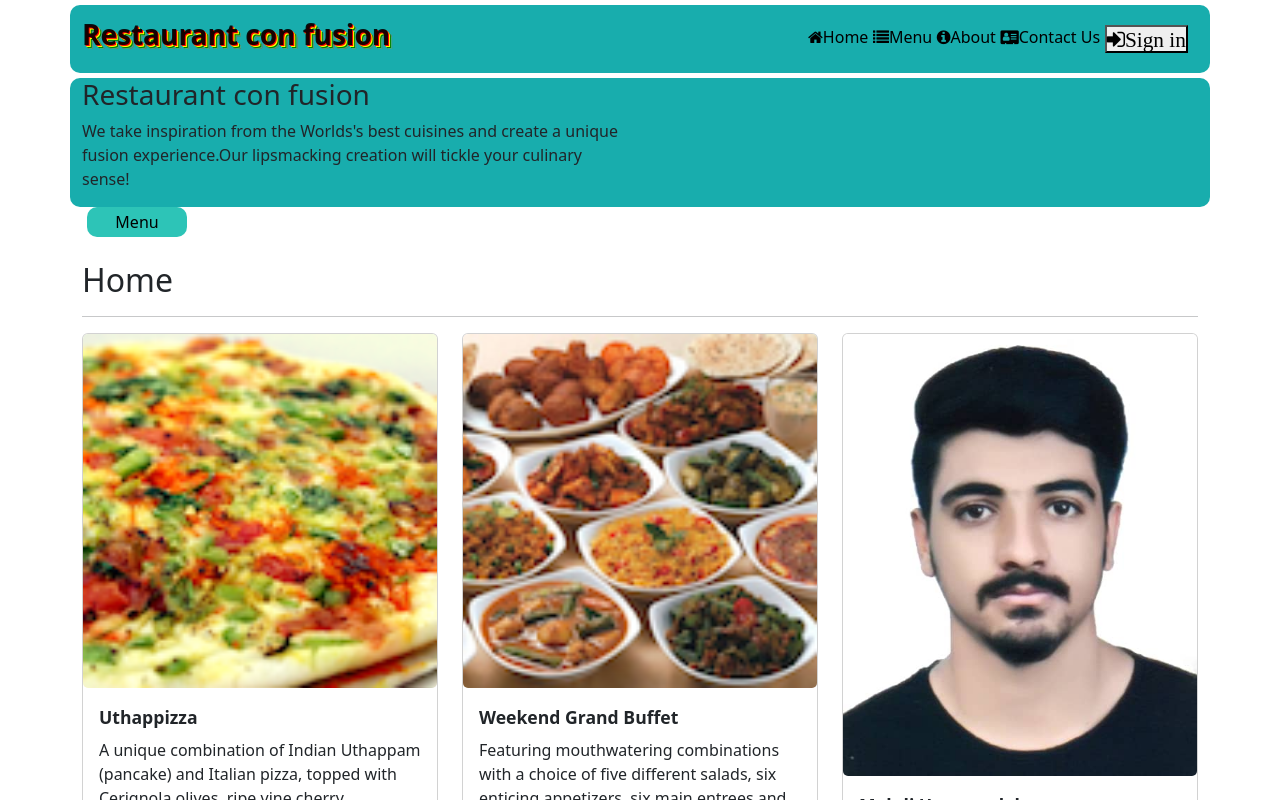
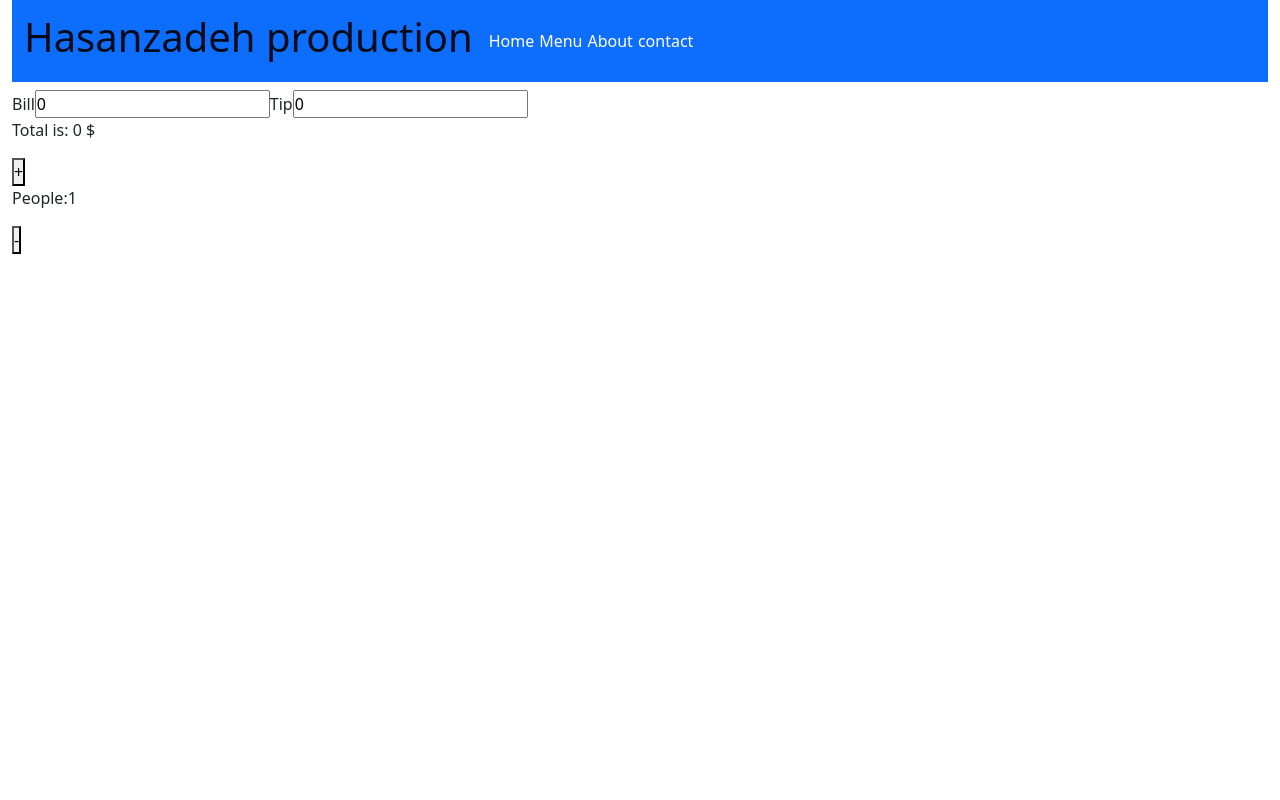
Before and after one commit to Mahdi-Hasanzadeh/RestaurantRepo, a React (Create React App) app: page /#/Contact in a window 1280 px wide. Shown: the top 800 px of the page. Built offline with nearby package versions, Linux system fonts and the light colour scheme.

Commit message:
redux Toolkit

```diff
--- a/package.json
+++ b/package.json
@@ -10,10 +10,10 @@
     "bootstrap": "^5.2.1",
     "bootstrap-social": "^5.1.1",
     "font-awesome": "^4.7.0",
+    "json-server": "^0.17.0",
     "react": "^18.2.0",
     "react-dom": "^18.2.0",
     "react-redux": "^8.0.4",
-    "react-redux-form": "^1.16.14",
     "react-router-dom": "^6.4.1",
     "react-scripts": "5.0.1",
     "reactstrap": "^9.1.4",
--- a/public/index.html
+++ b/public/index.html
@@ -40,5 +40,23 @@
       To create a production bundle, use `npm run build` or `yarn build`.
     -->
 </body>
+<script>
+  //()
+  console.log("original Array")
+  const arr = new Array(1, 2, 3, 4, 5, 6, 7, 7, 8, 9);
+  function Person(name, lastName, age) {
+    this.name = name;
+    this.lastName = lastName;
+    this.age = age;
+  }
+
+  const convert = (hours) => {
+    const seconds = Number(hours) * 60 * 60;
+    return Number(seconds);
+  }
+
+  console.log(convert(24));
+
+</script>
 
 </html>
--- a/src/App.css
+++ b/src/App.css
@@ -148,3 +148,9 @@ body {
   border-radius: 5px;
   cursor: pointer;
 }
+
+.a {
+  color: white;
+  text-decoration: none;
+  margin-right: 5px;
+}
--- a/src/ConfigureStore.js
+++ b/src/ConfigureStore.js
@@ -1,58 +1,45 @@
-import { configureStore, createSlice, combineReducers } from "@reduxjs/toolkit";
+import {
+  configureStore,
+  createSlice,
+  createAsyncThunk
+} from "@reduxjs/toolkit";
 import Dishes from "./shared/dishes.js";
 import Comments from "./shared/Comments.js";
 import Promotions from "./shared/Promotions.js";
 import Leaders from "./shared/Leaders.js";
-import { nanoid } from "nanoid";
-// const initialState = {
-//   dishes: Dishes,
-//   comments: Comments,
-//   leaders: Leaders,
-//   promotions: Promotions
-// };
 
-// const dataSlice = createSlice({
-//   name: "data",
-//   initialState
-// });
-// export const store = configureStore({
-//   reducer: {
-//     Data: dataSlice.reducer
-//   }
 //()
-// });
 //C
+
 const initialStateForDishes = {
-  dishes: Dishes
+  dishes: Dishes,
+  isLoading: false
 };
+
 const initialStateForComments = {
   comments: Comments
 };
+
 const initialStateForLeaders = {
   leaders: Leaders
 };
+
 const initialStateForPromotions = {
   promotions: Promotions
 };
-
-// const initialState = {
-//   dishes: Dishes,
-//   leaders: Leaders,
-//   promotions: Promotions,
-//   comments: Comments
-// };
 
 const dishesSlice = createSlice({
   name: "dishes",
   initialState: initialStateForDishes
 });
+
 const commentsSlice = createSlice({
   name: "comments",
-  initialState: { comments: Comments },
+  initialState: { comments: initialStateForComments },
   reducers: {
     addComment: (state, action) => {
       const newcomment = {
-        id: state.comments.length,
+        id: state.comments.comments.length,
         dishId: action.payload.dishId,
         rating:
           action.payload.rating === "undefined" ? 1 : action.payload.rating,
@@ -60,9 +47,10 @@ const commentsSlice = createSlice({
         author: action.payload.author,
         date: new Date().toLocaleDateString()
       };
-      console.log(state.comments.length);
-      console.log(action.payload);
-      state.comments.push(newcomment);
+      // console.log(state.comments.length);
+      // console.log(action.payload);
+      // console.log(state.comments.comments);
+      state.comments.comments.push(newcomment);
       //?
     }
   }
--- a/src/components/DishdetailComponent.js
+++ b/src/components/DishdetailComponent.js
@@ -18,17 +18,21 @@ import {
 } from "reactstrap";
 import { useDispatch } from "react-redux";
 import { useParams, Link } from "react-router-dom";
-import { Control, LocalForm, Errors } from "react-redux-form";
 import { addComment } from "../ConfigureStore.js";
-const required = val => val && val.length;
-const maxLength = len => val => !val || val.length <= len;
-const minLength = len => val => val && val.length >= len;
 
 class CommentForm extends Component {
   constructor(props) {
     super(props);
     this.state = {
-      isOpen: false
+      isOpen: false,
+      author: "",
+      rating: "",
+      comment: "",
+      touched: {
+        author: false,
+        rating: false,
+        comment: false
+      }
     };
   }
   handleToggle = () => {
@@ -40,13 +44,82 @@ class CommentForm extends Component {
   };
   //()
 
-  handleSubmit = values => {
+  handlechange = event => {
+    const { name, value } = event.target;
+    this.setState(prevData => {
+      return {
+        ...prevData,
+        [name]: value
+      };
+    });
+  };
+
+  validation = (rating, author, comment) => {
+    const errors = {
+      rating: "",
+      author: "",
+      comment: "",
+      isRating: false,
+      isAuthor: false,
+      iscomment: false
+    };
+    if (this.state.touched.rating && rating === "") {
+      errors.rating = "Required, rate our food please";
+    } else {
+      errors.isRating = true;
+    }
+
+    if (this.state.touched.author && author.length < 3) {
+      errors.author = "Name Should be at least 3 characters";
+    } else if (this.state.touched.author && author.length > 15) {
+      errors.author = "Name Should be at max 15 characters";
+    } else {
+      errors.isAuthor = true;
+    }
+
+    if (this.state.touched.comment && comment.length === 0) {
+      errors.comment = "Required, Please write a comment";
+    } else {
+      errors.iscomment = true;
+    }
+
+    return errors;
+  };
+
+  handleBlur = event => {
+    const { name } = event.target;
+    this.setState(prevData => {
+      return {
+        ...prevData,
+        touched: {
+          ...prevData.touched,
+          [name]: true
+        }
+      };
+    });
+  };
+
+  handleSubmit = event => {
+    const errors = this.validation(
+      this.state.rating,
+      this.state.author,
+      this.state.comment
+    );
+
+    if (
+      errors.isRating === false ||
+      errors.isAuthor === false ||
+      errors.iscomment === false
+    ) {
+      event.preventDefault();
+      return;
+    }
     this.props.dispatch(
       addComment({
         dishId: this.props.dishId,
-        author: values.author,
-        comment: values.comment,
-        rating: values.rating
+        author: this.state.author,
+        comment: this.state.comment,
+        rating: this.state.rating
       })
     );
     this.handleToggle();
@@ -63,11 +136,19 @@ class CommentForm extends Component {
     //   setIsOpen(prevData => !prevData);
     // }
   };
+  //()
+
   render() {
+    const errors = this.validation(
+      this.state.rating,
+      this.state.author,
+      this.state.comment
+    );
+    console.log(errors);
     return (
       <React.Fragment>
         <div className="col-5 mb-2 ">
-          <i className="">
+          <i>
             <button onClick={this.handleToggle} className="commentBtn">
               Submit Comment
             </button>
@@ -81,95 +162,78 @@ class CommentForm extends Component {
             Submit Comment
           </ModalHeader>
           <ModalBody>
-            <LocalForm onSubmit={values => this.handleSubmit(values)}>
-              <Row className="form-group">
-                <Label htmlFor="rating">Rating</Label>
-                <Control.select
-                  className="form-control"
+            <Form onSubmit={this.handleSubmit}>
+              <FormGroup row>
+                <Label md={2} htmlFor="rating">
+                  Rating
+                </Label>
+                <Col md={10}>
+                  <Input
+                    onBlur={this.handleBlur}
+                    onChange={this.handlechange}
+                    type="select"
                     name="rating"
-                  model=".rating"
                     id="rating"
-                  validators={{
-                    required
-                  }}
+                    value={this.state.rating}
+                    valid={errors.rating === ""}
+                    invalid={errors.rating != ""}
                   >
                     <option>1</option>
                     <option>2</option>
                     <option>3</option>
                     <option>4</option>
                     <option>5</option>
-                </Control.select>
-
-                <Errors
-                  className="text-danger"
-                  model=".rating"
-                  show="touched"
-                  messages={{
-                    required: "Required"
-                  }}
-                />
-              </Row>
-              <br />
-              <Row className="form-group">
-                <Label htmlFor="author">Name</Label>
-                <Control.text
-                  model=".author"
-                  className="form-control"
+                  </Input>
+                  <FormFeedback>{errors.rating}</FormFeedback>
+                </Col>
+              </FormGroup>
+              <FormGroup row>
+                <Label md={2} htmlFor="author">
+                  Name
+                </Label>
+                <Col md={10}>
+                  <Input
+                    onBlur={this.handleBlur}
+                    onChange={this.handlechange}
                     placeholder="Name"
                     name="author"
+                    value={this.state.author}
                     id="author"
-                  validators={{
-                    required,
-                    minLength: minLength(3),
-                    maxLength: maxLength(15)
-                  }}
+                    valid={errors.author === ""}
+                    invalid={errors.author != ""}
                   />
-                <Errors
-                  className="text-danger"
-                  model=".author"
-                  show="touched"
-                  messages={{
-                    required: "Required,",
-                    minLength: "Name Should be at least 3 Characters",
-                    maxLength: "Name Should be at max 15 Characters"
-                  }}
-                />
-              </Row>
-              <br />
-              <Row className="form-group">
-                <Label htmlFor="comment">Comment</Label>
-                <Control.textarea
-                  row="6"
-                  className="form-control"
-                  model=".comment"
+                  <FormFeedback>{errors.author}</FormFeedback>
+                </Col>
+              </FormGroup>
+              <FormGroup row>
+                <Label md={2} htmlFor="comment">
+                  Comment
+                </Label>
+                <Col md={10}>
+                  <Input
+                    onBlur={this.handleBlur}
+                    onChange={this.handlechange}
+                    type="textarea"
                     placeholder="Your Comment Here..."
                     name="comment"
                     id="comment"
-                  validators={{
-                    required,
-                    minLength: minLength(1)
-                  }}
+                    value={this.state.comment}
+                    valid={errors.comment === ""}
+                    invalid={errors.comment != ""}
                   />
-                <Errors
-                  className="text-danger"
-                  model=".comment"
-                  show="touched"
-                  messages={{
-                    required: "Required,",
-                    minLength: "Write a comment"
-                  }}
-                />
-              </Row>
-              <Row className="form-group">
-                <Col>
+                  <FormFeedback>{errors.comment}</FormFeedback>
+                </Col>
+              </FormGroup>
+              <FormGroup row>
+                <Col md={{ size: 8, offset: 3 }}>
                   <Input
                     type="submit"
                     value="Submit"
                     className="mt-1 bg bg-primary text-white"
                   />
                 </Col>
-              </Row>
-            </LocalForm>
+              </FormGroup>
+            </Form>
           </ModalBody>
         </Modal>
       </React.Fragment>
--- a/src/components/MainComponent.jsx
+++ b/src/components/MainComponent.jsx
@@ -15,7 +15,7 @@ import { useSelector } from "react-redux";
 //()
 function Main(props) {
   const store = useSelector(store => store);
-  console.log(store.dishes);
+  // console.log(store.dishes);
   // const [state, setState] = React.useState({
   //   dishes: Dishes,
   //   comments: Comments,
@@ -71,7 +71,7 @@ function Main(props) {
             element={
               <DishDetail
                 data={store.dishes.dishes}
-                comments={store.comments.comments}
+                comments={store.comments.comments.comments}
               />
             }
           />
--- a/src/index.js
+++ b/src/index.js
@@ -5,15 +5,18 @@ import App from "./App";
 import reportWebVitals from "./reportWebVitals";
 import { Provider } from "react-redux";
 import { store } from "./ConfigureStore.js";
+import MyApp from "./practice/myApp.js";
 const root = ReactDOM.createRoot(document.getElementById("root"));
 root.render(
-  //<React.StrictMode>
+  <React.StrictMode>
     <Provider store={store}>
-      <App />
+      <MyApp />
     </Provider>
-  //</React.StrictMode>
+  </React.StrictMode>
 );
 // If you want to start measuring performance in your app, pass a function
 // to log results (for example: reportWebVitals(console.log))
 // or send to an analytics endpoint. Learn more: https://bit.ly/CRA-vitals
 reportWebVitals();
+
+//()
--- /dev/null
+++ b/src/practice/myApp.js
@@ -0,0 +1,139 @@
+import React from "react";
+import {
+  Navbar,
+  NavbarBrand,
+  NavbarToggler,
+  Collapse,
+  Nav,
+  NavItem,
+  Modal,
+  ModalBody,
+  ModalHeader,
+  ModalFooter
+} from "reactstrap";
+//C () ?
+export default function App() {
+  const [formData, setFormData] = React.useState({
+    bill: 0,
+    tip: 0,
+    discount: function() {
+      if (this.tip === 0) {
+        return this.bill;
+      } else {
+        const result = this.bill * this.tip;
+        const res = result / 100;
+        return this.bill - res;
+      }
+    }
+  });
+  const [peoplecount, setPeoplecount] = React.useState(1);
+  const handlechange = event => {
+    const { name, value } = event.target;
+    if (name === "tip") {
+      if (value > 100) {
+        return;
+      }
+    }
+    setFormData(prevData => {
+      return {
+        ...prevData,
+        [name]: value < 0 ? 0 : value
+      };
+    });
+  };
+  const [Open, setOpen] = React.useState({
+    isNavbarOpen: false,
+    isModalOpen: false
+  });
+  const increase = () => {
+    setPeoplecount(prevData => prevData + 1);
+  };
+  const decrease = () => {
+    if (peoplecount <= 1) {
+      return;
+    }
+    setPeoplecount(prevData => prevData - 1);
+  };
+  const handleToggle = () => {
+    setOpen(prevData => {
+      return {
+        ...prevData,
+        isModalOpen: !prevData.isModalOpen
+      };
+    });
+  };
+  const handleClick = () => {
+    setOpen(prevData => {
+      return {
+        ...prevData,
+        isNavbarOpen: !prevData.isNavbarOpen
+      };
+    });
+  };
+  return (
+    <React.Fragment>
+      <div className="container-fluid">
+        <Navbar expand="md" color="primary">
+          <NavbarToggler onClick={handleClick} />
+          <NavbarBrand>
+            <h1>Hasanzadeh production</h1>
+          </NavbarBrand>
+          <Collapse navbar isOpen={Open.isNavbarOpen}>
+            <Nav>
+              <NavItem>
+                <a className="a" href="www.google.com">
+                  Home
+                </a>
+                <a className="a" href="www.google.com">
+                  Menu
+                </a>
+                <a className="a" href="www.google.com">
+                  About
+                </a>
+                <a className="a" href="www.google.com">
+                  contact
+                </a>
+              </NavItem>
+            </Nav>
+          </Collapse>
+        </Navbar>
+      </div>
+      <div className="container-fluid mt-2">
+        <label>Bill</label>
+        <input
+          onChange={handlechange}
+          type="number"
+          placeholder="Bill"
+          name="bill"
+          value={formData.bill}
+        />
+        <label>Tip</label>
+
+        <input
+          onChange={handlechange}
+          type="number"
+          placeholder="Tip"
+          name="tip"
+          value={formData.tip}
+        />
+        <p>{`Total is: ${formData.discount() === 0
+          ? 0
+          : (formData.discount() / peoplecount).toFixed(2)} $ `}</p>
+
+        <button onClick={increase}>+</button>
+        <p> {`People:${peoplecount}`} </p>
+        <button onClick={decrease}>-</button>
+      </div>
+      <Modal isOpen={Open.isModalOpen} toggle={handleToggle}>
+        <ModalHeader color="primary" toggle={handleToggle}>
+          Welcome to Our Restaurant
+        </ModalHeader>
+        <ModalBody>
+          <h4>Are You ready</h4>
+          <button>Let's Go</button>
+        </ModalBody>
+        <ModalFooter>copyright Hasanzadeh production</ModalFooter>
+      </Modal>
+    </React.Fragment>
+  );
+}
```
Also changed, not shown: src/components/MenuComponent.jsx (+2 -9 lines), src/components/Contact.js (line endings or trailing spaces), 1 other file (tests, documents, lock files or other folders). Lines whose indentation alone changed are shown as unchanged.
